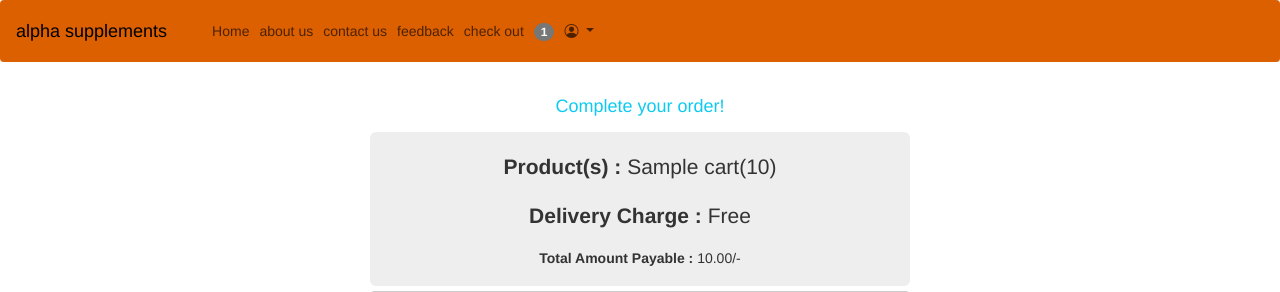
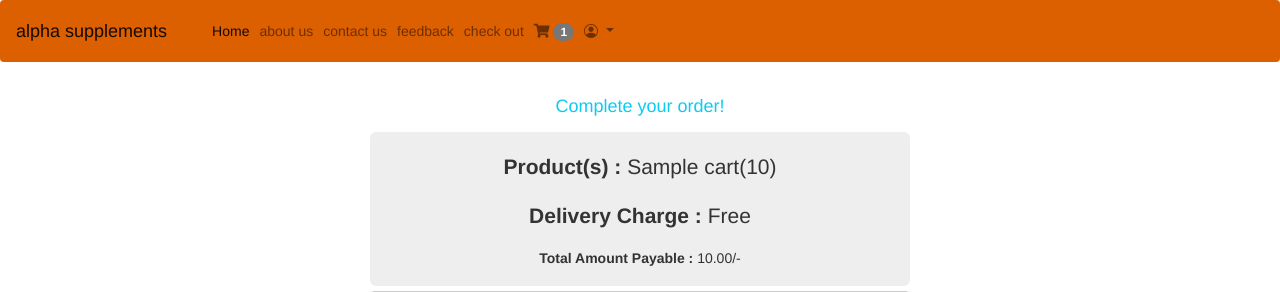
Before and after one commit to bassilcharbel/project-web3, a PHP site: page /checkout.php in a window 1280 px wide. Shown: the top 292 px of the page. Run offline with PHP 8.4, Linux system fonts and the light colour scheme; tables that the repository leaves empty or names only in its code hold one stand-in row (values such as "Sample post"); some libraries are stand-ins or nearby versions.

Commit message:
cart icon

```diff
--- a/checkout.php
+++ b/checkout.php
@@ -19,7 +19,13 @@
 <html lang="en">
 
 <head>
-<link rel="stylesheet" href="https://cdn.jsdelivr.net/npm/bootstrap-icons@1.11.3/font/bootstrap-icons.min.css">
+<meta charset="UTF-8">
+  <meta http-equiv="X-UA-Compatible" content="IE=edge">
+  <meta name="viewport" content="width=device-width, initial-scale=1, shrink-to-fit=no">
+  <title>Alpha supplement </title>
+  <link rel='stylesheet' href='https://cdnjs.cloudflare.com/ajax/libs/twitter-bootstrap/4.5.2/css/bootstrap.min.css' />
+  <link rel='stylesheet' href='https://cdnjs.cloudflare.com/ajax/libs/font-awesome/5.9.0/css/all.min.css' />
+  <link rel="stylesheet" href="https://cdn.jsdelivr.net/npm/bootstrap-icons@1.11.3/font/bootstrap-icons.min.css">
   <link href="https://cdn.jsdelivr.net/npm/bootstrap@5.3.3/dist/css/bootstrap.min.css" rel="stylesheet" integrity="sha384-QWTKZyjpPEjISv5WaRU9OFeRpok6YctnYmDr5pNlyT2bRjXh0JMhjY6hW+ALEwIH" crossorigin="anonymous">
   <!--Script-->
   <script src="https://cdn.jsdelivr.net/npm/bootstrap@5.3.3/dist/js/bootstrap.bundle.min.js" integrity="sha384-YvpcrYf0tY3lHB60NNkmXc5s9fDVZLESaAA55NDzOxhy9GkcIdslK1eN7N6jIeHz" crossorigin="anonymous"></script>
```
